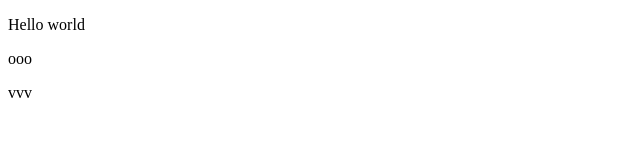
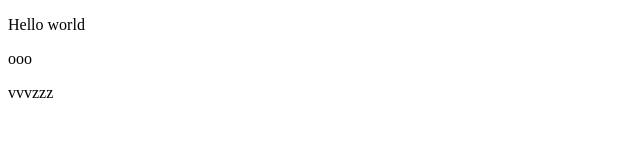
Before and after one commit to Yuliya117/project, a plain HTML site: page index.html in a window 1280 px wide. Shown: the full height of the page, 0-640 px from the left. Drawn offline with Linux system fonts and the light colour scheme.

Commit message:
Допечатала zzz

```diff
--- a/index.html
+++ b/index.html
@@ -9,7 +9,7 @@
 <body>
     <p>Hello world</p>
     <h>ooo</h>
-    <p>vvv</p>
+    <p>vvvzzz</p>
 
     <!-- <script>
         alert("Alert");
```
